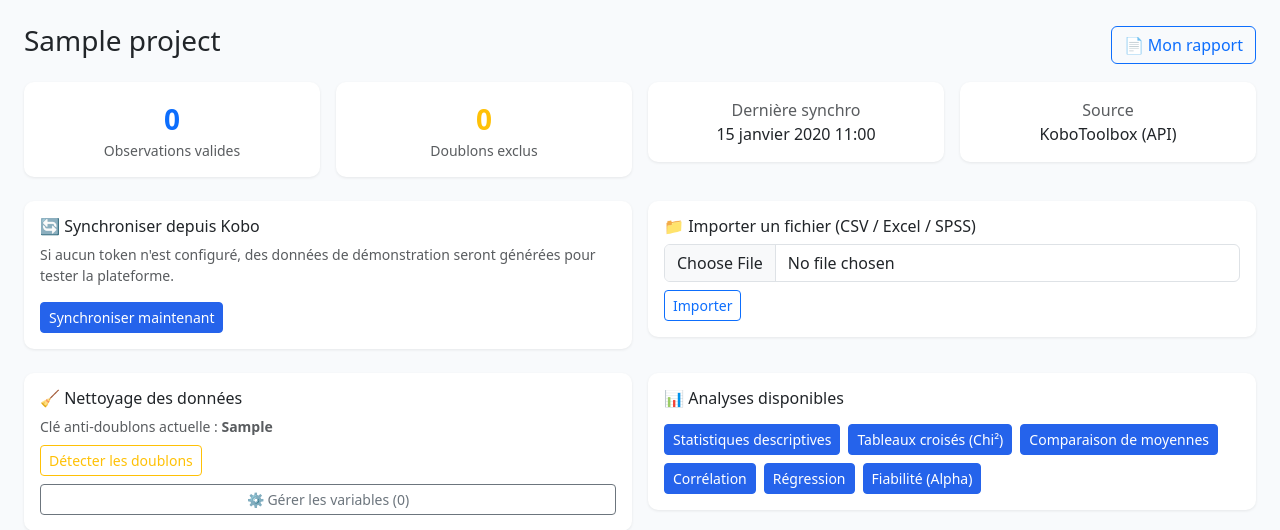
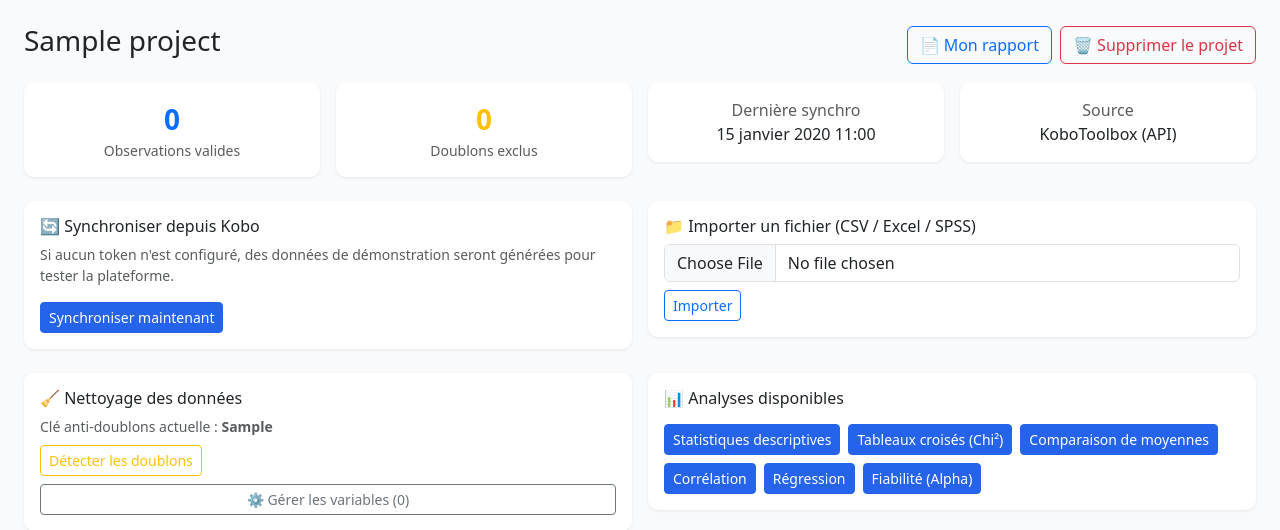
Before and after one commit to sosak98/KoboStat, a Django app: page /projects/1/ in a window 1280 px wide. Shown: the part 57-587 px from the top of the page. Run offline with Django 5.2, Linux system fonts and the light colour scheme; a user stored in the database is signed in; tables that the repository leaves empty hold one stand-in row (values such as "Sample post"); data that the repository does not hold is empty; some libraries are stand-ins or nearby versions.

Commit message:
Ajout de la suppression de projet (liste + page détail)

```diff
--- a/core/templates/core/project_detail.html
+++ b/core/templates/core/project_detail.html
@@ -2,7 +2,13 @@
 {% block content %}
 <div class="d-flex justify-content-between align-items-center mb-3">
   <h3>{{ project.name }}</h3>
-  <a href="{% url 'report' project.pk %}" class="btn btn-outline-primary">📄 Mon rapport</a>
+  <div class="d-flex gap-2">
+    <a href="{% url 'report' project.pk %}" class="btn btn-outline-primary">📄 Mon rapport</a>
+    <form method="post" action="{% url 'project_delete' project.pk %}" onsubmit="return confirm('Supprimer définitivement ce projet et toutes ses données ?');">
+      {% csrf_token %}
+      <button type="submit" class="btn btn-outline-danger">🗑️ Supprimer le projet</button>
+    </form>
+  </div>
 </div>
 
 <div class="row g-3 mb-4">
--- a/core/urls.py
+++ b/core/urls.py
@@ -5,6 +5,7 @@ urlpatterns = [
     path("", views.project_list, name="project_list"),
     path("projects/new/", views.project_create, name="project_create"),
     path("projects/<int:pk>/", views.project_detail, name="project_detail"),
+    path("projects/<int:pk>/delete/", views.project_delete, name="project_delete"),
     path("projects/<int:pk>/sync/", views.project_sync, name="project_sync"),
     path("projects/<int:pk>/upload/", views.project_upload, name="project_upload"),
     path("projects/<int:pk>/variables/", views.project_variables, name="project_variables"),
--- a/core/views.py
+++ b/core/views.py
@@ -82,6 +82,17 @@ def project_detail(request, pk):
         "project": project, "n_submissions": n_submissions, "n_duplicates": n_duplicates,
         "variables": variables, "upload_form": upload_form,
     })
+
+
+@login_required
+def project_delete(request, pk):
+    project = _get_project(request, pk)
+    if request.method == "POST":
+        name = project.name
+        project.delete()
+        messages.success(request, f"Projet « {name} » supprimé définitivement.")
+        return redirect("project_list")
+    return redirect("project_detail", pk=pk)
 
 
 @login_required
```
Also changed, not shown: core/templates/core/project_list.html (+7 -1 lines).
